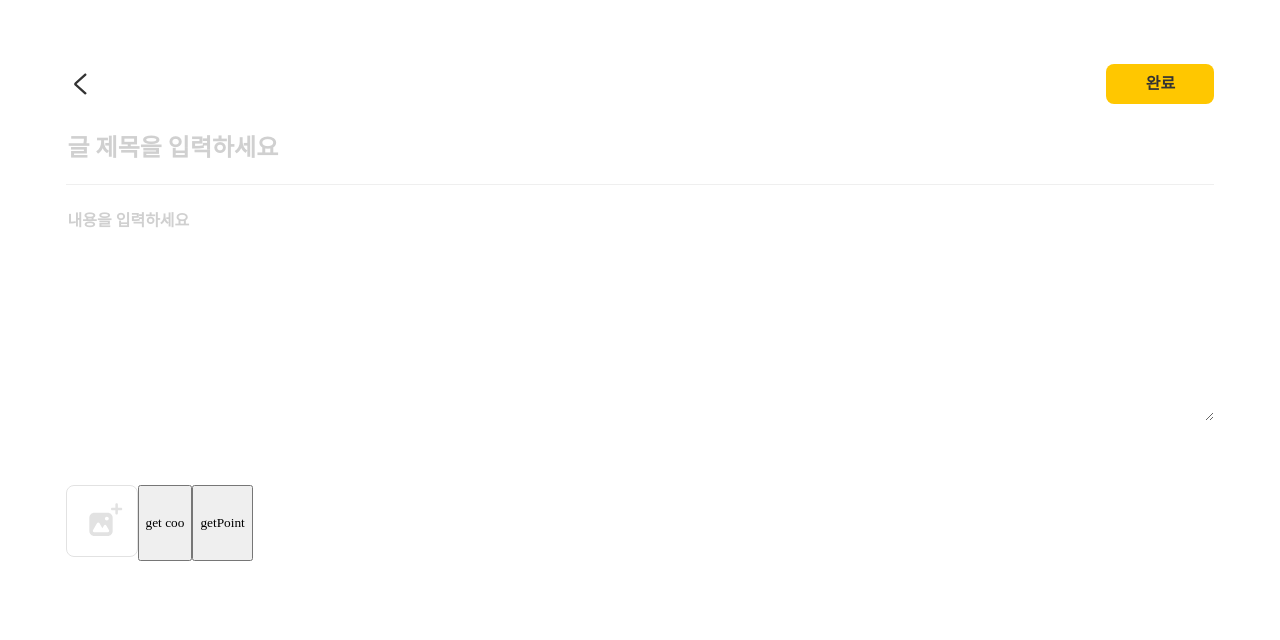
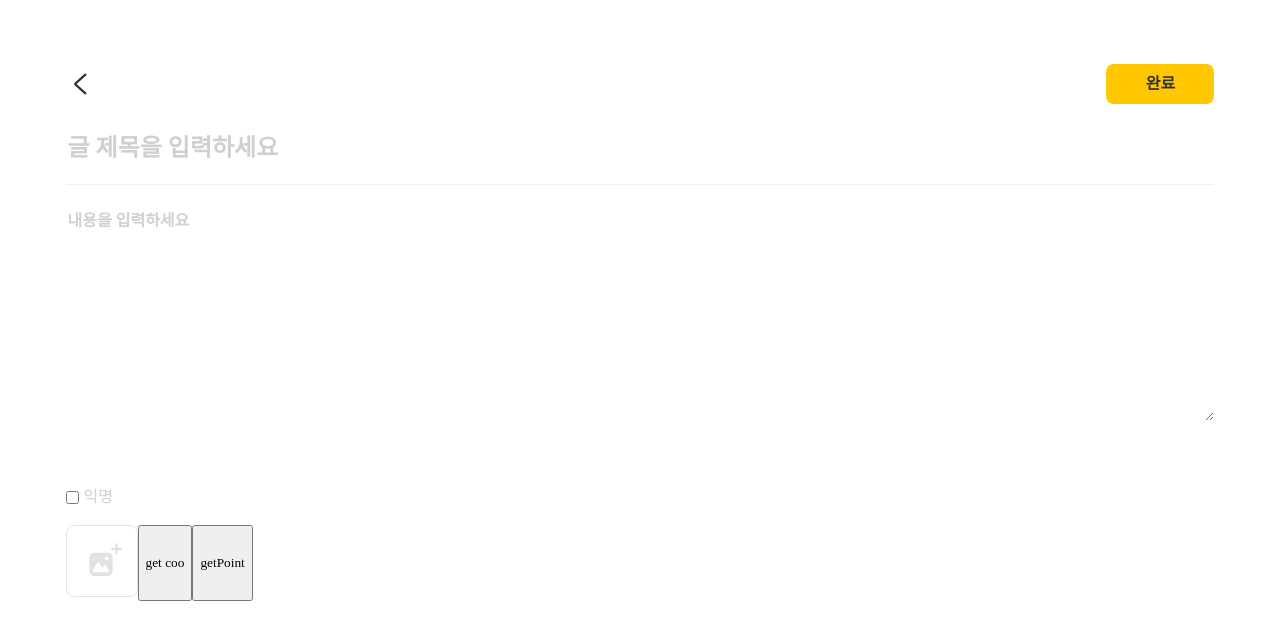
Before and after one commit to G-E-E-K-S/GEEKS-FE, a React (Create React App) app: page /writepost in a window 1280 px wide. Shown: the top 640 px of the page. Built offline with nearby package versions, Linux system fonts and the light colour scheme; no server answers.

Commit message:
Add anonymous check in writePost Page

```diff
--- a/src/pages/Community/WritePost.js
+++ b/src/pages/Community/WritePost.js
@@ -65,6 +65,22 @@ const ShowImg = styled.img`
   height: 72px;
   border-radius: 8px;
   margin-left: 12px;
+`;
+const Anonymous = styled.div`
+  margin-bottom: 16px;
+  display: flex;
+  align-items: center;
+`;
+const CheckBox = styled.input`
+  margin: 0;
+  color: #D0D0D0;
+`;
+const AnonymousTxt = styled.div`
+  color: #D0D0D0;
+  font-size: 1rem;
+  font-weight: 500;
+  line-height: 24px;
+  margin-left: 5px;
 `;
 const Community = () => {
     const [title, setTitle] = useState('');
@@ -150,6 +166,12 @@ const Community = () => {
           <InputTitle placeholder={`글 제목을 입력하세요`} onChange={(event)=>setTitle(event.target.value)}></InputTitle>
           <Line />
           <InputContent placeholder={`내용을 입력하세요`} onChange={(event)=>setContent(event.target.value)} ref={contentRef} onInput={handleResizeHeight} height={height}></InputContent>
+          <label>
+            <Anonymous>
+              <CheckBox type='checkbox'/>
+              <AnonymousTxt>{`익명`}</AnonymousTxt>
+            </Anonymous>
+          </label>
           <c.Flex>
             <label>
                 <img src={AddPhoto} />
```
Also changed, not shown: Email/Email.html (+9 -9 lines), src/assets/img/Community/edit.svg (added).
